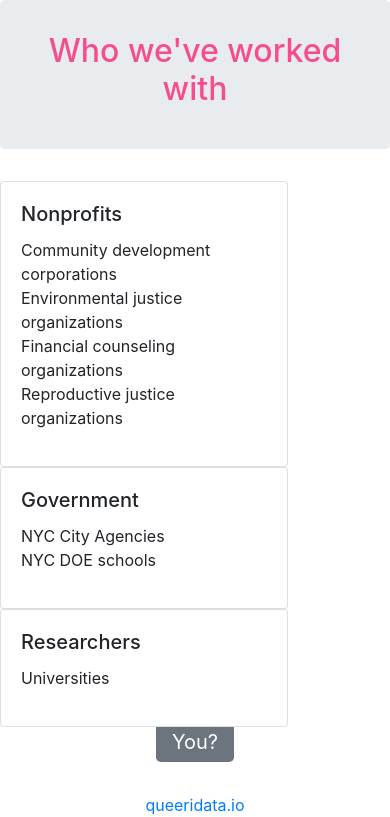
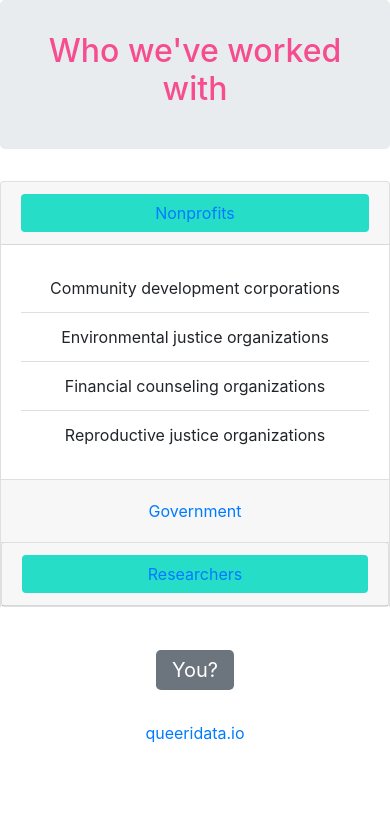
Before and after one commit to djbabysuri/website, a PHP site: page /you.html in a window 390 px wide. Shown: the part 56-873 px from the top of the page. After the commit the page ends 799 px from the top, so only its background shows below. Run offline with PHP 8.4, Linux system fonts and the light colour scheme.

Commit message:
updating all website content files

```diff
--- a/connect.html
+++ b/connect.html
@@ -57,7 +57,7 @@
         <footer>
           <br>
           <div class="text-center brandcolor">
-          <a href="https://www.queeridata.io/"> queeridata.io</a>
+          <a href="index.html"> queeridata.io</a>
           </div>
           </footer>
 
--- a/how.html
+++ b/how.html
@@ -141,7 +141,7 @@
 <footer>
   <br>
   <div class="text-center brandcolor">
-  <a href="https://www.queeridata.io/"> queeridata.io</a>
+  <a href="index.html"> queeridata.io</a>
   </div>
   </footer>
 
--- a/index.html
+++ b/index.html
@@ -69,7 +69,7 @@
 <footer>
 <br>
 <div a class="text-center p">
-<a href="https://www.queeridata.io/"> queeridata.io</a>
+<a href="index.html"> queeridata.io</a>
 
 </div>
 </footer>
--- a/styles.css
+++ b/styles.css
@@ -39,6 +39,10 @@
 {background-color: #26DDC8;
 }
 
+.brandButtonTwo
+{background-color: #F9718D;
+}
+
 
 
 
--- a/us.html
+++ b/us.html
@@ -159,7 +159,7 @@
     <footer>
       <br>
       <div class="text-center brandcolor">
-      <a href="https://www.queeridata.io/"> queeridata.io</a>
+      <a href="index.html"> queeridata.io</a>
       </div>
       </footer>
 
--- a/you.html
+++ b/you.html
@@ -48,63 +48,80 @@
         </div>
 
 
-        <div class="row">
+<div class="accordion" id="accordion">
+  <div class="card">
+    <div class="card-header" id="headingOne">
+      <h2 class="mb-0">
+        <button class="btn brandButtonOne btn-link btn-block text-center" type="button" data-toggle="collapse" data-target="#collapseOne" aria-expanded="true" aria-controls="collapseOne">
+          Nonprofits
+        </button>
+      </h2>
+    </div>
 
+    <div id="collapseOne" class="collapse show" aria-labelledby="headingOne" data-parent="#accordion">
+      <div class="card-body text-center">
+        <ul class="list-group list-group-flush">
+          <li class="list-group-item">Community development corporations</li>
+          <li class="list-group-item">Environmental justice organizations</li>
+          <li class="list-group-item">Financial counseling organizations</li>
+         <li class="list-group-item">Reproductive justice organizations</li>
+      </ul>
+      </div>
+    </div>
+  </div>
 
+  <div class="card">
+    <div class="card-header" id="headingTwo">
+      <h2 class="mb-0">
+        <button class="btn btn-link btn-block text-center collapsed" type="button" data-toggle="collapse" data-target="#collapseTwo" aria-expanded="false" aria-controls="collapseTwo">
+          Government
+        </button>
+      </h2>
+    </div>
+    <div id="collapseTwo" class="collapse" aria-labelledby="headingTwo" data-parent="#accordion">
+      <div class="card-body text-center">
+        <ul class="list-group list-group-flush">
+          <li class="list-group-item">NYC City Agencies</li>
+          <li class="list-group-item">NYC DOE schools</li>
+      </ul>
 
-          <div class="col-md-4">
-          <div class="card" style="width: 18rem;">
-              <div class="card-body">
-                <h5 class="card-title">Nonprofits</h5>
-                <ul class="list-unstyled">
-                  <li>Community development corporations</li>
-                  <li>Environmental justice organizations</li>
-                  <li>Financial counseling organizations</li>
-                 <li>Reproductive justice organizations</li>
-              </ul>
-
-              </div>
-            </div>
-        </div>
+    </div>
+  </div>
+  <div class="card">
+    <div class="card-header" id="headingThree">
+      <h2 class="mb-0">
+        <button class="btn brandButtonOne btn-link btn-block text-center collapsed" type="button" data-toggle="collapse" data-target="#collapseThree" aria-expanded="false" aria-controls="collapseThree">
+          Researchers
+        </button>
+      </h2>
+    </div>
+    <div id="collapseThree" class="collapse" aria-labelledby="headingThree" data-parent="#accordion">
+      <div class="card-body text-center">
+      <ul class="list-group list-group-flush">
+      <li class="list-group-item">Universities</li>
+    </ul>
+      </div>
+    </div>
+  </div>
+</div>
 
 
 
 
 
 
-          <div class="col-md-4">
-          <div class="card" style="width: 18rem;">
-              <div class="card-body">
-                <h5 class="card-title">Government</h5>
-                <ul class="list-unstyled">
-                  <li>NYC City Agencies</li>
-                  <li>NYC DOE schools</li>
-
-              </ul>
-
-              </div>
-            </div>
-        </div>
 
 
 
 
 
 
-          <div class="col-md-4">
-          <div class="card" style="width: 18rem;">
-              <div class="card-body">
-                <h5 class="card-title">Researchers</h5>
-                <ul class="list-unstyled">
-                  <li>Universities</li>
 
-              </ul>
 
-              </div>
-            </div>
-        </div>
 
-</div>
+
+
+<br><br>
 
 
 
@@ -119,7 +136,7 @@
 <footer>
   <br>
   <div class="text-center brandcolor">
-  <a href="https://www.queeridata.io/"> queeridata.io</a>
+  <a href="index.html"> queeridata.io</a>
   </div>
   </footer>
 
```
